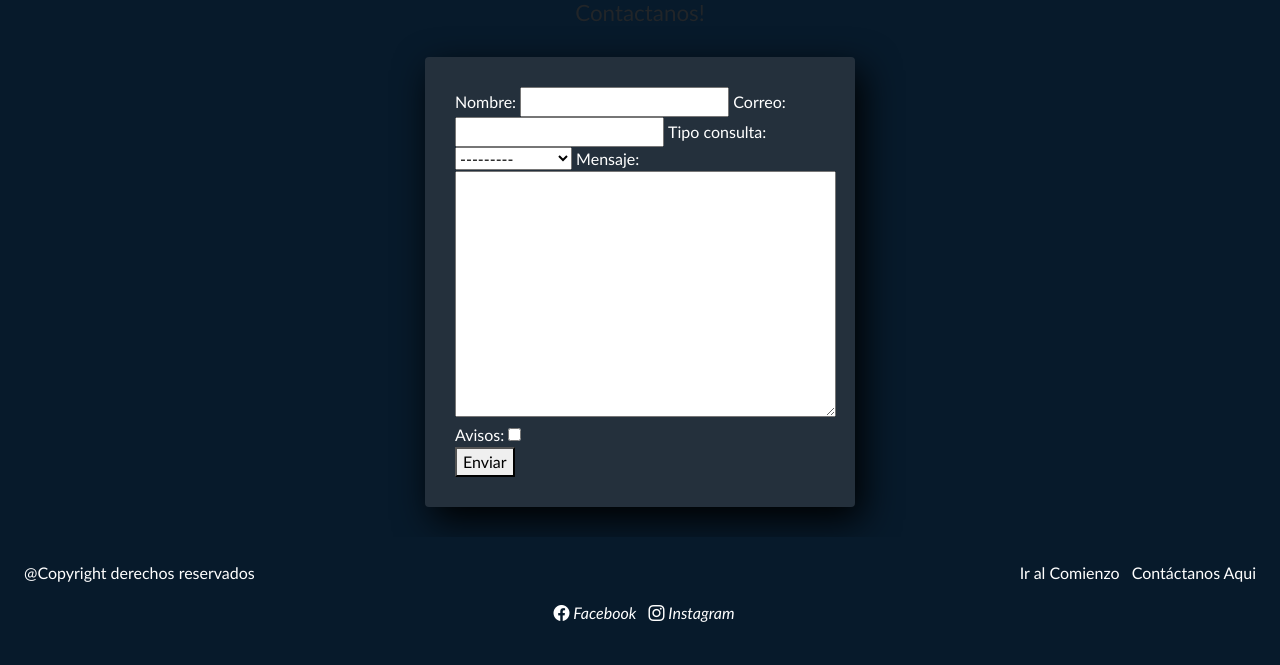
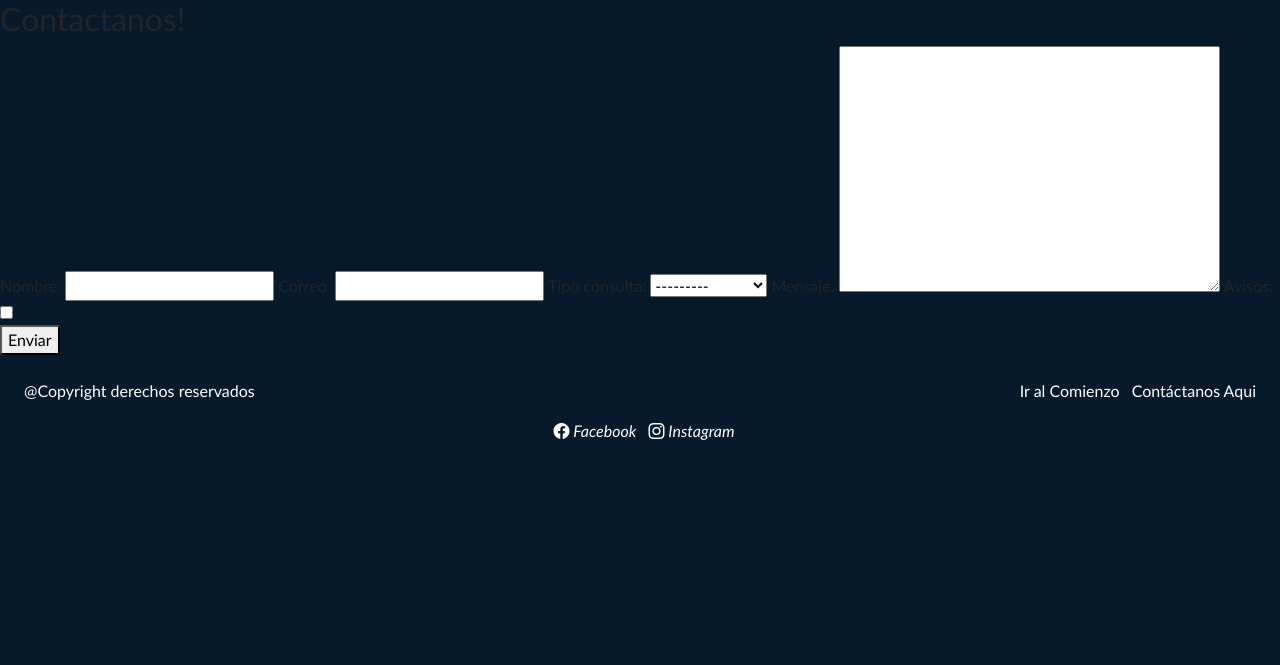
Before and after one commit to aleduoc/pizarro_lizama, a Django app: page /pagina04 in a window 1280 px wide. Shown: the part 146-811 px from the top of the page. After the commit the page ends 586 px from the top, so only its background shows below. Run offline with Django 4.2, Linux system fonts and the light colour scheme.

Commit message:
AvanzeForm

```diff
--- a/pruebaprog/web/static/web/css/base.css
+++ b/pruebaprog/web/static/web/css/base.css
@@ -115,6 +115,7 @@ header h1 {
 }
 
 /* Pag 4 */
+/*
 #formulario_contacto {
 
     width: 430px;
--- a/pruebaprog/web/templates/web/pagina04.html
+++ b/pruebaprog/web/templates/web/pagina04.html
@@ -5,7 +5,7 @@
 {% block contenido %}
 
 <h2>Contactanos!</h2>
-  <form action="" class="formulario_contacto" method="post" id="formulario_contacto">
+  <form action="" class="pitoloco" method="post" id="picoloco">
 
     {% csrf_token %}
 
```
